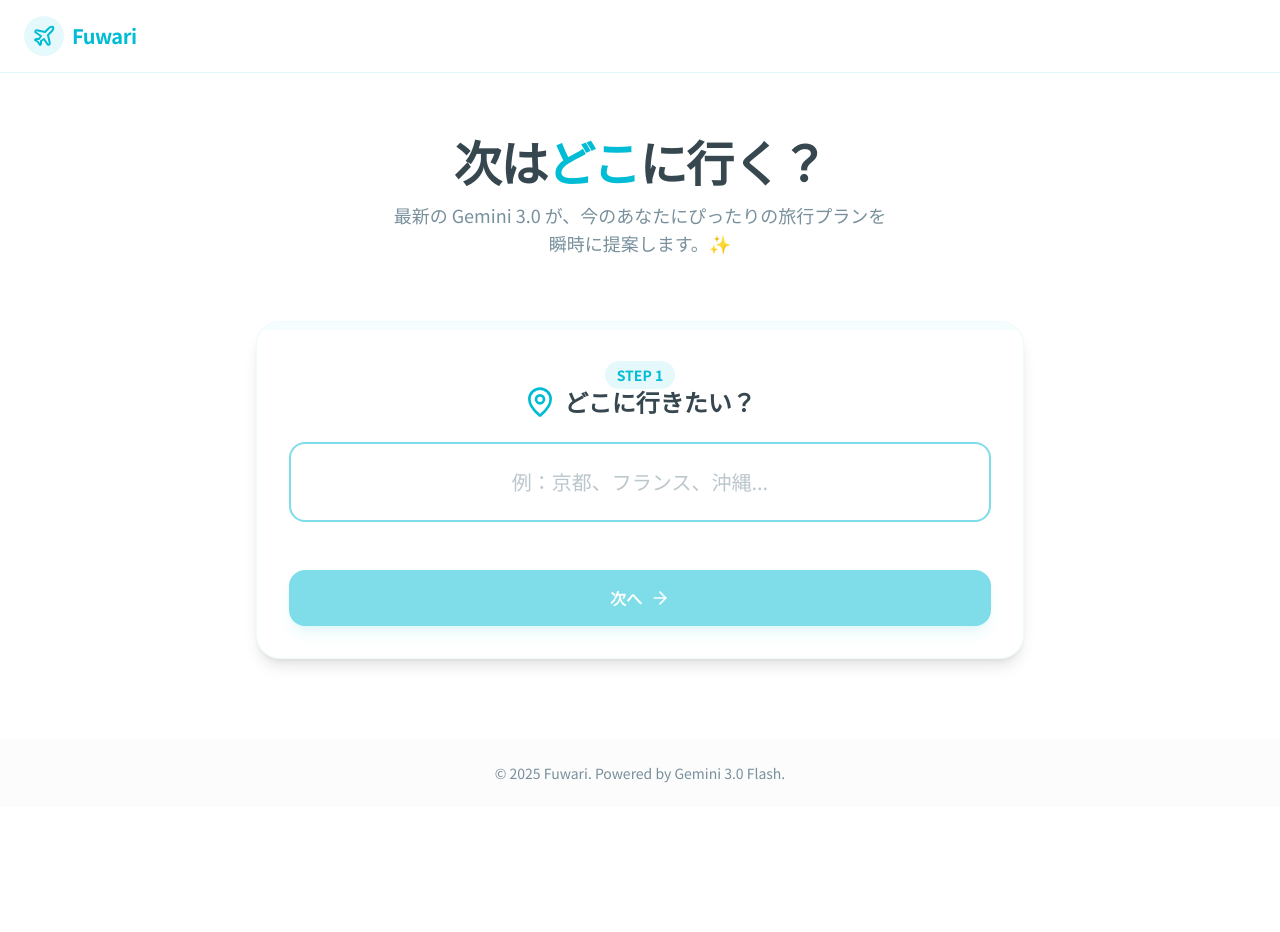
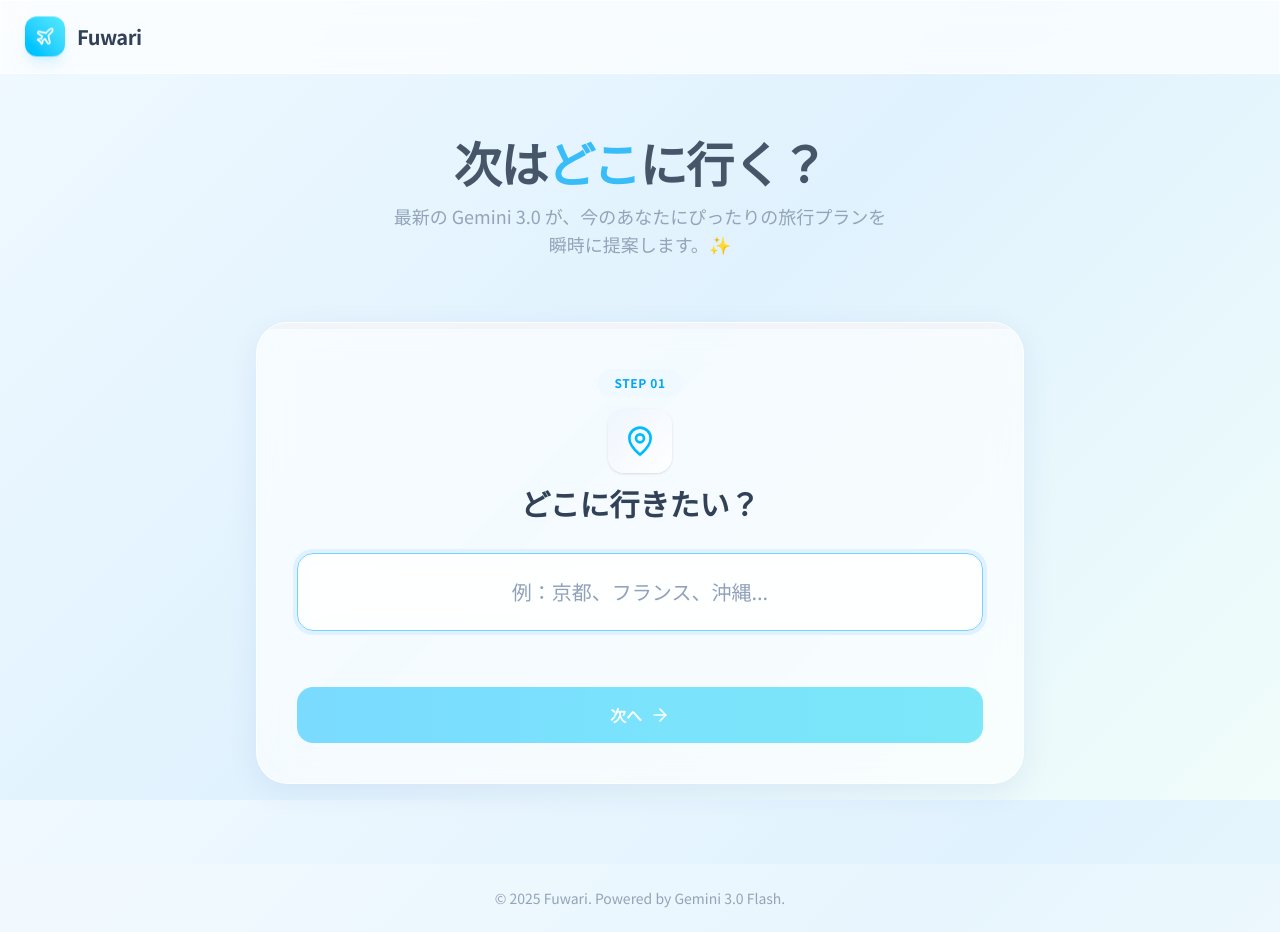
Before and after one commit to Anju1023/travel-app-project, a Next.js app: page / in a window 1280 px wide. Before the commit the page ends 807 px from the top, so only its background shows below. Built offline with nearby package versions, Linux system fonts and the light colour scheme.

Commit message:
style: apply new glassmorphism theme 'Fuwari' ☁️

```diff
--- a/src/app/globals.css
+++ b/src/app/globals.css
@@ -1,30 +1,65 @@
 @import "tailwindcss";
 
 :root {
-  /* Design System Colors */
-  --background: #FFFFFF;
-  --foreground: #37474F;
+  /* Design System Colors - Fuwari Theme */
+  --background: #F0F4F8; /* 少しグレーがかった白で落ち着きを */
+  --foreground: #475569; /* Slate-600: 真っ黒じゃなく、少し青みのあるグレー */
 
-  --primary: #00BCD4;
+  --primary: #38BDF8; /* Sky-400: 鮮やかすぎない、空色 */
   --primary-foreground: #FFFFFF;
 
-  --secondary: #E0F7FA;
-  --secondary-foreground: #006064;
+  --secondary: #E0F2FE; /* Sky-100 */
+  --secondary-foreground: #0284C7;
 
-  --accent: #E0F7FA;
+  --accent: #F0F9FF;
 
-  --muted: #F5F5F5;
-  --muted-foreground: #78909C;
+  --muted: #F8FAFC;
+  --muted-foreground: #94A3B8;
 
-  /* Font settings (will be set in layout.tsx but referenced here if needed) */
+  /* Font settings will be inherited */
 }
 
-/* Force light mode for now as per "Fresh/White" theme request */
 body {
-  background-color: var(--background);
+  /* 固定の背景色ではなく、空のようなグラデーションにするよ */
+  background: linear-gradient(135deg, #F0F9FF 0%, #E0F2FE 50%, #F0FDFA 100%);
+  background-attachment: fixed; /* スクロールしても背景は固定 */
   color: var(--foreground);
   font-family: var(--font-sans), system-ui, sans-serif;
   -webkit-font-smoothing: antialiased;
+  min-height: 100vh;
+}
+
+/*
+  ふわふわ浮いているアニメーションの定義
+  これでアイコンとかをゆっくり動かすよ！
+*/
+@keyframes float {
+  0% { transform: translateY(0px); }
+  50% { transform: translateY(-10px); }
+  100% { transform: translateY(0px); }
+}
+
+.animate-float {
+  animation: float 6s ease-in-out infinite;
+}
+
+/*
+  グラスモーフィズム（すりガラス）用のユーティリティクラス
+  Tailwindのクラスと組み合わせて使うよ
+*/
+.glass {
+  background: rgba(255, 255, 255, 0.7);
+  backdrop-filter: blur(12px);
+  -webkit-backdrop-filter: blur(12px);
+  border: 1px solid rgba(255, 255, 255, 0.6);
+}
+
+.glass-card {
+  background: rgba(255, 255, 255, 0.65);
+  backdrop-filter: blur(16px);
+  -webkit-backdrop-filter: blur(16px);
+  border: 1px solid rgba(255, 255, 255, 0.8);
+  box-shadow: 0 8px 32px 0 rgba(31, 38, 135, 0.07);
 }
 
 /* Custom Utilities if needed */
--- a/src/components/Header.tsx
+++ b/src/components/Header.tsx
@@ -3,12 +3,12 @@ import { Plane } from 'lucide-react';
 
 export default function Header() {
   return (
-    <header className="w-full py-4 px-6 flex items-center justify-between border-b border-secondary bg-white/80 backdrop-blur-md sticky top-0 z-50">
-      <Link href="/" className="flex items-center gap-2 group">
-        <div className="p-2 bg-primary/10 rounded-full group-hover:bg-primary/20 transition-colors">
-          <Plane className="w-6 h-6 text-primary transform group-hover:-rotate-12 transition-transform" />
+    <header className="w-full py-4 px-6 flex items-center justify-between glass sticky top-0 z-50 transition-all duration-300">
+      <Link href="/" className="flex items-center gap-3 group">
+        <div className="p-2.5 bg-gradient-to-tr from-sky-400 to-cyan-300 rounded-xl shadow-lg shadow-sky-200/50 group-hover:shadow-sky-300/60 transition-all duration-300 animate-float">
+          <Plane className="w-5 h-5 text-white transform group-hover:-rotate-12 transition-transform" />
         </div>
-        <span className="text-xl font-bold tracking-tight text-primary">
+        <span className="text-xl font-bold tracking-tight text-slate-700">
           Fuwari
         </span>
       </Link>
--- a/src/components/TravelForm.tsx
+++ b/src/components/TravelForm.tsx
@@ -130,62 +130,69 @@ export default function TravelForm({
 	const progressWidth = ((step - 1) / (TOTAL_STEPS - 1)) * 100;
 
 	return (
-		<div className="w-full bg-white rounded-3xl shadow-lg border border-secondary/50 overflow-hidden">
+		<div className="w-full glass-card rounded-[2rem] overflow-hidden transition-all duration-500 hover:shadow-[0_20px_40px_-15px_rgba(0,0,0,0.1)]">
 			{/* プログレスバー */}
-			<div className="w-full h-2 bg-secondary/30">
+			<div className="w-full h-1.5 bg-slate-100">
 				<div
-					className="h-full bg-primary transition-all duration-500 ease-out"
+					className="h-full bg-gradient-to-r from-sky-300 to-cyan-300 transition-all duration-700 ease-out rounded-r-full shadow-[0_0_10px_rgba(56,189,248,0.5)]"
 					style={{ width: `${progressWidth}%` }}
 				/>
 			</div>
 
-			<form onSubmit={handleSubmit} className="p-6 md:p-8 space-y-8">
+			<form onSubmit={handleSubmit} className="p-6 md:p-10 space-y-8">
 				{/* ステップ1: 行き先 */}
 				{step === 1 && (
-					<div className="space-y-6 animate-in slide-in-from-right-8 fade-in duration-300">
-						<div className="text-center space-y-2">
-							<span className="text-sm font-bold text-primary bg-primary/10 px-3 py-1 rounded-full">
-								STEP 1
+					<div className="space-y-8 animate-in slide-in-from-right-8 fade-in duration-500">
+						<div className="text-center space-y-3">
+							<span className="inline-block text-xs font-bold tracking-wider text-sky-500 bg-sky-50 px-4 py-1.5 rounded-full uppercase">
+								Step 01
 							</span>
-							<h3 className="text-2xl font-bold flex items-center justify-center gap-2">
-								<MapPin className="text-primary w-8 h-8" />
+							<h3 className="text-3xl font-bold text-slate-700 flex flex-col items-center gap-3">
+								<span className="p-4 bg-gradient-to-br from-blue-50 to-white rounded-2xl shadow-sm text-sky-400">
+									<MapPin className="w-8 h-8" />
+								</span>
 								どこに行きたい？
 							</h3>
 						</div>
+						<div className="relative group">
 							<input
 								type="text"
 								value={formData.destination}
 								onChange={(e) => handleChange('destination', e.target.value)}
 								placeholder="例：京都、フランス、沖縄..."
-							className="w-full p-6 bg-accent/30 rounded-2xl border-2 border-transparent focus:border-primary/50 focus:bg-white transition-all outline-none text-xl text-center placeholder:text-muted-foreground/50"
+								className="w-full p-6 bg-white/50 backdrop-blur-sm rounded-2xl border border-slate-200 focus:border-sky-300 focus:ring-4 focus:ring-sky-100 transition-all outline-none text-xl text-center placeholder:text-slate-400 group-hover:bg-white/80"
 								autoFocus
 							/>
+							<div className="absolute inset-0 -z-10 bg-gradient-to-r from-sky-200 to-cyan-200 rounded-2xl opacity-0 group-hover:opacity-20 blur-xl transition-opacity duration-500" />
+						</div>
 					</div>
 				)}
 
 				{/* ステップ2: 日程・時期 */}
 				{step === 2 && (
-					<div className="space-y-6 animate-in slide-in-from-right-8 fade-in duration-300">
-						<div className="text-center space-y-2">
-							<span className="text-sm font-bold text-primary bg-primary/10 px-3 py-1 rounded-full">
-								STEP 2
+					<div className="space-y-8 animate-in slide-in-from-right-8 fade-in duration-500">
+						<div className="text-center space-y-3">
+							<span className="inline-block text-xs font-bold tracking-wider text-sky-500 bg-sky-50 px-4 py-1.5 rounded-full uppercase">
+								Step 02
 							</span>
-							<h3 className="text-2xl font-bold flex items-center justify-center gap-2">
-								<Calendar className="text-primary w-8 h-8" />
+							<h3 className="text-3xl font-bold text-slate-700 flex flex-col items-center gap-3">
+								<span className="p-4 bg-gradient-to-br from-blue-50 to-white rounded-2xl shadow-sm text-sky-400">
+									<Calendar className="w-8 h-8" />
+								</span>
 								いつ、どれくらい？
 							</h3>
 						</div>
 
-						<div className="space-y-4">
+						<div className="space-y-6">
 							<div className="space-y-2">
-								<label className="font-bold text-muted-foreground ml-2">
+								<label className="text-sm font-bold text-slate-500 ml-1">
 									何泊する？
 								</label>
-								<div className="relative">
+								<div className="relative group">
 									<select
 										value={formData.duration}
 										onChange={(e) => handleChange('duration', e.target.value)}
-										className="w-full p-4 bg-accent/30 rounded-2xl border-2 border-transparent focus:border-primary/50 focus:bg-white transition-all outline-none appearance-none cursor-pointer text-lg"
+										className="w-full p-4 bg-white/50 backdrop-blur-sm rounded-2xl border border-slate-200 focus:border-sky-300 focus:ring-4 focus:ring-sky-100 transition-all outline-none appearance-none cursor-pointer text-lg text-slate-700 group-hover:bg-white/80"
 									>
 										<option>日帰り</option>
 										<option>1泊2日</option>
@@ -193,14 +200,14 @@ export default function TravelForm({
 										<option>3泊4日</option>
 										<option>4泊5日以上</option>
 									</select>
-									<div className="absolute right-4 top-1/2 -translate-y-1/2 pointer-events-none text-muted-foreground">
+									<div className="absolute right-4 top-1/2 -translate-y-1/2 pointer-events-none text-slate-400">
 										▼
 									</div>
 								</div>
 							</div>
 
 							<div className="space-y-2">
-								<label className="font-bold text-muted-foreground ml-2">
+								<label className="text-sm font-bold text-slate-500 ml-1">
 									いつ頃行く？
 								</label>
 								<input
@@ -208,7 +215,7 @@ export default function TravelForm({
 									value={formData.timing}
 									onChange={(e) => handleChange('timing', e.target.value)}
 									placeholder="例：10月下旬、GW、来年の夏..."
-									className="w-full p-4 bg-accent/30 rounded-2xl border-2 border-transparent focus:border-primary/50 focus:bg-white transition-all outline-none text-lg"
+									className="w-full p-4 bg-white/50 backdrop-blur-sm rounded-2xl border border-slate-200 focus:border-sky-300 focus:ring-4 focus:ring-sky-100 transition-all outline-none text-lg text-slate-700 placeholder:text-slate-400"
 								/>
 							</div>
 						</div>
@@ -217,63 +224,67 @@ export default function TravelForm({
 
 				{/* ステップ3: 予算・同行者 */}
 				{step === 3 && (
-					<div className="space-y-6 animate-in slide-in-from-right-8 fade-in duration-300">
-						<div className="text-center space-y-2">
-							<span className="text-sm font-bold text-primary bg-primary/10 px-3 py-1 rounded-full">
-								STEP 3
+					<div className="space-y-8 animate-in slide-in-from-right-8 fade-in duration-500">
+						<div className="text-center space-y-3">
+							<span className="inline-block text-xs font-bold tracking-wider text-sky-500 bg-sky-50 px-4 py-1.5 rounded-full uppercase">
+								Step 03
 							</span>
-							<h3 className="text-2xl font-bold flex items-center justify-center gap-2">
-								<Wallet className="text-primary w-8 h-8" />
+							<h3 className="text-3xl font-bold text-slate-700 flex flex-col items-center gap-3">
+								<span className="p-4 bg-gradient-to-br from-blue-50 to-white rounded-2xl shadow-sm text-sky-400">
+									<Wallet className="w-8 h-8" />
+								</span>
 								予算とメンバーは？
 							</h3>
 						</div>
 
-						<div className="space-y-6">
+						<div className="space-y-8">
 							<div className="space-y-2">
-								<label className="font-bold text-muted-foreground ml-2">
+								<label className="text-sm font-bold text-slate-500 ml-1">
 									予算感
 								</label>
 								<div className="relative">
 									<select
 										value={formData.budget}
 										onChange={(e) => handleChange('budget', e.target.value)}
-										className="w-full p-4 bg-accent/30 rounded-2xl border-2 border-transparent focus:border-primary/50 focus:bg-white transition-all outline-none appearance-none cursor-pointer text-lg"
+										className="w-full p-4 bg-white/50 backdrop-blur-sm rounded-2xl border border-slate-200 focus:border-sky-300 focus:ring-4 focus:ring-sky-100 transition-all outline-none appearance-none cursor-pointer text-lg text-slate-700"
 									>
 										<option>なるべく安く</option>
 										<option>そこそこ（普通）</option>
 										<option>ちょっと贅沢</option>
 										<option>お金に糸目はつけない</option>
 									</select>
-									<div className="absolute right-4 top-1/2 -translate-y-1/2 pointer-events-none text-muted-foreground">
+									<div className="absolute right-4 top-1/2 -translate-y-1/2 pointer-events-none text-slate-400">
 										▼
 									</div>
 								</div>
 							</div>
 
-							<div className="space-y-2">
-								<label className="font-bold text-muted-foreground ml-2">
+							<div className="space-y-3">
+								<label className="text-sm font-bold text-slate-500 ml-1">
 									誰と行く？
 								</label>
-								<div className="grid grid-cols-2 gap-3">
+								<div className="grid grid-cols-2 gap-4">
 									{COMPANION_OPTIONS.map((item) => (
 										<div
 											key={item.label}
 											onClick={() => handleChange('companions', item.label)}
 											className={`
-												cursor-pointer flex items-center gap-3 p-4 rounded-2xl border-2 transition-all
+												cursor-pointer flex items-center gap-3 p-4 rounded-2xl border transition-all duration-300 relative overflow-hidden group
 												${
 													formData.companions === item.label
-														? 'bg-primary/10 border-primary shadow-sm'
-														: 'bg-accent/10 border-transparent hover:bg-accent/20'
+														? 'bg-sky-50 border-sky-200 shadow-md scale-[1.02]'
+														: 'bg-white/40 border-slate-100 hover:bg-white/60 hover:border-slate-200 hover:shadow-sm'
 												}
 											`}
 										>
-											<div className={`p-2 rounded-xl ${item.color}`}>
+											<div className={`p-2.5 rounded-xl ${item.color} bg-opacity-10 shadow-sm`}>
 												<item.icon className="w-5 h-5" />
 											</div>
-											<span className="font-bold text-sm">{item.label}</span>
+											<span className="font-bold text-sm text-slate-700">{item.label}</span>
 											{formData.companions === item.label && (
-												<CheckCircle2 className="w-5 h-5 text-primary ml-auto" />
+												<div className="absolute right-3 top-1/2 -translate-y-1/2 bg-sky-400 text-white rounded-full p-1 shadow-lg shadow-sky-200">
+													<CheckCircle2 className="w-3 h-3" />
+												</div>
 											)}
 										</div>
 									))}
@@ -285,19 +296,21 @@ export default function TravelForm({
 
 				{/* ステップ4: 旅のスタイル */}
 				{step === 4 && (
-					<div className="space-y-6 animate-in slide-in-from-right-8 fade-in duration-300">
-						<div className="text-center space-y-2">
-							<span className="text-sm font-bold text-primary bg-primary/10 px-3 py-1 rounded-full">
-								STEP 4
+					<div className="space-y-8 animate-in slide-in-from-right-8 fade-in duration-500">
+						<div className="text-center space-y-3">
+							<span className="inline-block text-xs font-bold tracking-wider text-sky-500 bg-sky-50 px-4 py-1.5 rounded-full uppercase">
+								Step 04
 							</span>
-							<h3 className="text-2xl font-bold flex items-center justify-center gap-2">
-								<Heart className="text-primary w-8 h-8" />
+							<h3 className="text-3xl font-bold text-slate-700 flex flex-col items-center gap-3">
+								<span className="p-4 bg-gradient-to-br from-blue-50 to-white rounded-2xl shadow-sm text-sky-400">
+									<Heart className="w-8 h-8" />
+								</span>
 								どんな旅にしたい？
 							</h3>
-							<p className="text-muted-foreground text-sm">複数選んでね！</p>
+							<p className="text-slate-400 text-sm">複数選んでね！</p>
 						</div>
 
-						<div className="grid grid-cols-2 md:grid-cols-3 gap-3">
+						<div className="grid grid-cols-2 md:grid-cols-3 gap-4">
 							{STYLE_OPTIONS.map((item) => {
 								const isSelected = formData.style?.includes(item.label);
 								return (
@@ -305,22 +318,27 @@ export default function TravelForm({
 										key={item.label}
 										onClick={() => handleStyleChange(item.label)}
 										className={`
-											cursor-pointer flex flex-col items-center justify-center p-4 rounded-2xl border-2 transition-all gap-2 text-center h-32
+											cursor-pointer flex flex-col items-center justify-center p-4 rounded-2xl border transition-all duration-300 gap-3 text-center h-36 relative
 											${
 												isSelected
-													? 'bg-secondary/30 border-primary/50 shadow-sm'
-													: 'bg-accent/10 border-transparent hover:bg-accent/20'
+													? 'bg-gradient-to-br from-sky-50 to-white border-sky-200 shadow-md scale-[1.03]'
+													: 'bg-white/40 border-slate-100 hover:bg-white/80 hover:shadow-lg hover:-translate-y-1'
 											}
 										`}
 									>
 										<div
-											className={`p-3 rounded-full ${item.color} ${
-												isSelected ? 'scale-110' : ''
-											} transition-transform`}
+											className={`p-3 rounded-full ${item.color} bg-opacity-10 ${
+												isSelected ? 'scale-110 shadow-sm' : ''
+											} transition-transform duration-300`}
 										>
 											<item.icon className="w-6 h-6" />
 										</div>
-										<span className="font-bold text-sm">{item.label}</span>
+										<span className={`font-bold text-sm ${isSelected ? 'text-sky-900' : 'text-slate-600'}`}>
+											{item.label}
+										</span>
+										{isSelected && (
+											<div className="absolute top-3 right-3 w-2 h-2 bg-sky-400 rounded-full shadow-lg shadow-sky-200" />
+										)}
 									</div>
 								);
 							})}
@@ -330,37 +348,41 @@ export default function TravelForm({
 
 				{/* ステップ5: こだわり条件 */}
 				{step === 5 && (
-					<div className="space-y-6 animate-in slide-in-from-right-8 fade-in duration-300">
-						<div className="text-center space-y-2">
-							<span className="text-sm font-bold text-primary bg-primary/10 px-3 py-1 rounded-full">
-								STEP 5
+					<div className="space-y-8 animate-in slide-in-from-right-8 fade-in duration-500">
+						<div className="text-center space-y-3">
+							<span className="inline-block text-xs font-bold tracking-wider text-sky-500 bg-sky-50 px-4 py-1.5 rounded-full uppercase">
+								Step 05
 							</span>
-							<h3 className="text-2xl font-bold flex items-center justify-center gap-2">
-								<Sparkles className="text-primary w-8 h-8" />
+							<h3 className="text-3xl font-bold text-slate-700 flex flex-col items-center gap-3">
+								<span className="p-4 bg-gradient-to-br from-blue-50 to-white rounded-2xl shadow-sm text-sky-400">
+									<Sparkles className="w-8 h-8" />
+								</span>
 								最後にこだわりを教えて！
 							</h3>
 						</div>
+						<div className="relative group">
 							<textarea
 								value={formData.freeText}
 								onChange={(e) => handleChange('freeText', e.target.value)}
 								placeholder="例：海が見えるカフェに行きたい、歴史的な建物を中心に回りたい..."
-							className="w-full p-6 bg-accent/30 rounded-2xl border-2 border-transparent focus:border-primary/50 focus:bg-white transition-all outline-none min-h-40 resize-none text-lg"
+								className="w-full p-6 bg-white/50 backdrop-blur-sm rounded-2xl border border-slate-200 focus:border-sky-300 focus:ring-4 focus:ring-sky-100 transition-all outline-none min-h-48 resize-none text-lg text-slate-700 placeholder:text-slate-400 leading-relaxed group-hover:bg-white/80"
 								autoFocus
 							/>
+						</div>
 					</div>
 				)}
 
 				{/* ナビゲーションボタン */}
-				<div className="flex gap-4 pt-4">
+				<div className="flex gap-4 pt-6">
 					{step > 1 && (
 						<button
 							key="btn-prev"
 							type="button"
 							onClick={prevStep}
 							disabled={loading}
-							className="flex-1 py-4 rounded-2xl bg-muted text-muted-foreground font-bold hover:bg-muted/80 transition-all flex items-center justify-center gap-2"
+							className="flex-1 py-4 rounded-2xl bg-white/50 hover:bg-white text-slate-500 font-bold border border-slate-200 hover:border-slate-300 transition-all flex items-center justify-center gap-2 group"
 						>
-							<ArrowLeft className="w-5 h-5" />
+							<ArrowLeft className="w-5 h-5 group-hover:-translate-x-1 transition-transform" />
 							戻る
 						</button>
 					)}
@@ -370,30 +392,31 @@ export default function TravelForm({
 							key="btn-next"
 							type="button"
 							onClick={nextStep}
-							disabled={!formData.destination && step === 1} // 行き先未入力なら進めない
-							className="flex-2 py-4 rounded-2xl bg-primary text-white font-bold shadow-lg shadow-primary/20 hover:bg-primary/90 transition-all flex items-center justify-center gap-2 disabled:opacity-50 disabled:cursor-not-allowed"
+							disabled={!formData.destination && step === 1}
+							className="flex-2 py-4 rounded-2xl bg-gradient-to-r from-sky-400 to-cyan-400 text-white font-bold shadow-lg shadow-sky-200 hover:shadow-sky-300 hover:scale-[1.02] active:scale-[0.98] transition-all flex items-center justify-center gap-2 disabled:opacity-50 disabled:cursor-not-allowed disabled:shadow-none group"
 						>
 							次へ
-							<ArrowRight className="w-5 h-5" />
+							<ArrowRight className="w-5 h-5 group-hover:translate-x-1 transition-transform" />
 						</button>
 					) : (
 						<button
 							key="btn-submit"
 							type="submit"
 							disabled={loading}
-							className="flex-2 py-4 rounded-2xl bg-linear-to-r from-primary to-cyan-400 text-white font-bold shadow-lg shadow-primary/30 hover:shadow-xl hover:scale-[1.02] active:scale-[0.98] transition-all disabled:opacity-70 disabled:cursor-not-allowed flex items-center justify-center gap-3"
+							className="flex-2 py-4 rounded-2xl bg-gradient-to-r from-sky-400 via-cyan-400 to-teal-400 bg-[length:200%_200%] animate-gradient text-white font-bold shadow-lg shadow-sky-200 hover:shadow-xl hover:scale-[1.02] active:scale-[0.98] transition-all disabled:opacity-70 disabled:cursor-not-allowed flex items-center justify-center gap-3 overflow-hidden relative"
 						>
 							{loading ? (
 								<>
-									<Luggage className="animate-bounce" />
-									<span className="animate-pulse">
+									<div className="absolute inset-0 bg-white/20 animate-pulse" />
+									<Luggage className="animate-bounce relative z-10" />
+									<span className="relative z-10 font-medium">
 										{LOADING_MESSAGES[messageIndex]}
 									</span>
 								</>
 							) : (
 								<>
 									<Sparkles className="animate-pulse" />
-									プランを作成！
+									素敵なプランを作成！
 								</>
 							)}
 						</button>
```
Lines whose indentation alone changed are shown as unchanged.
